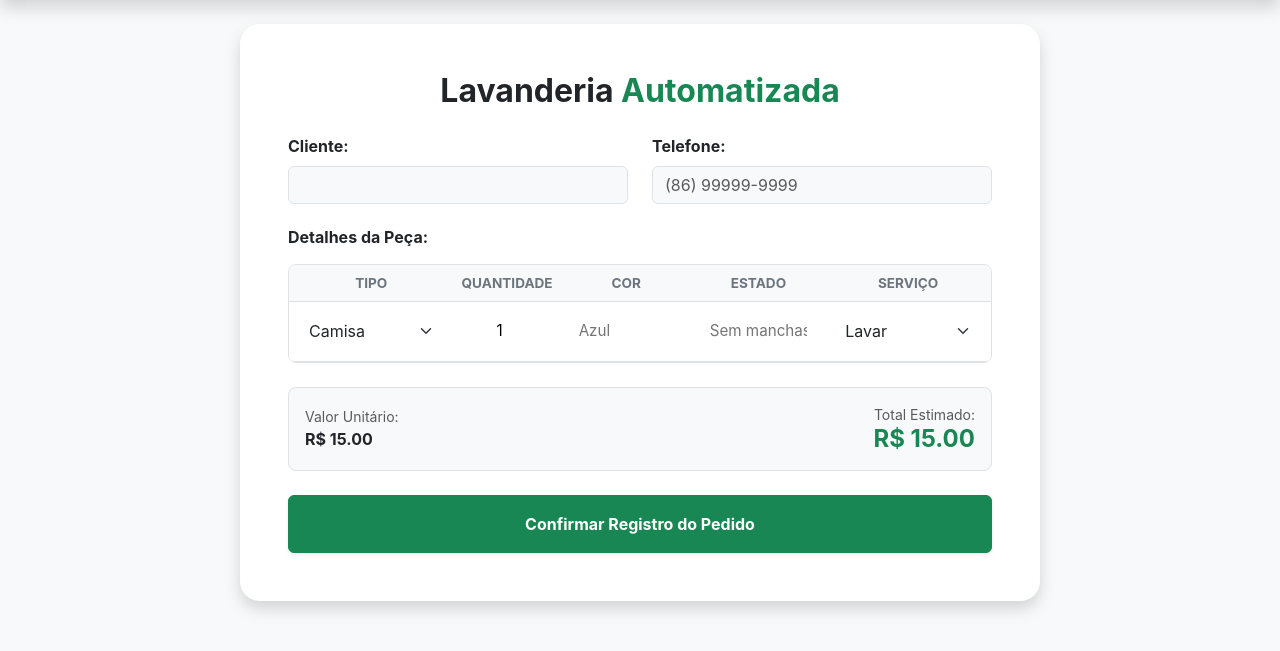
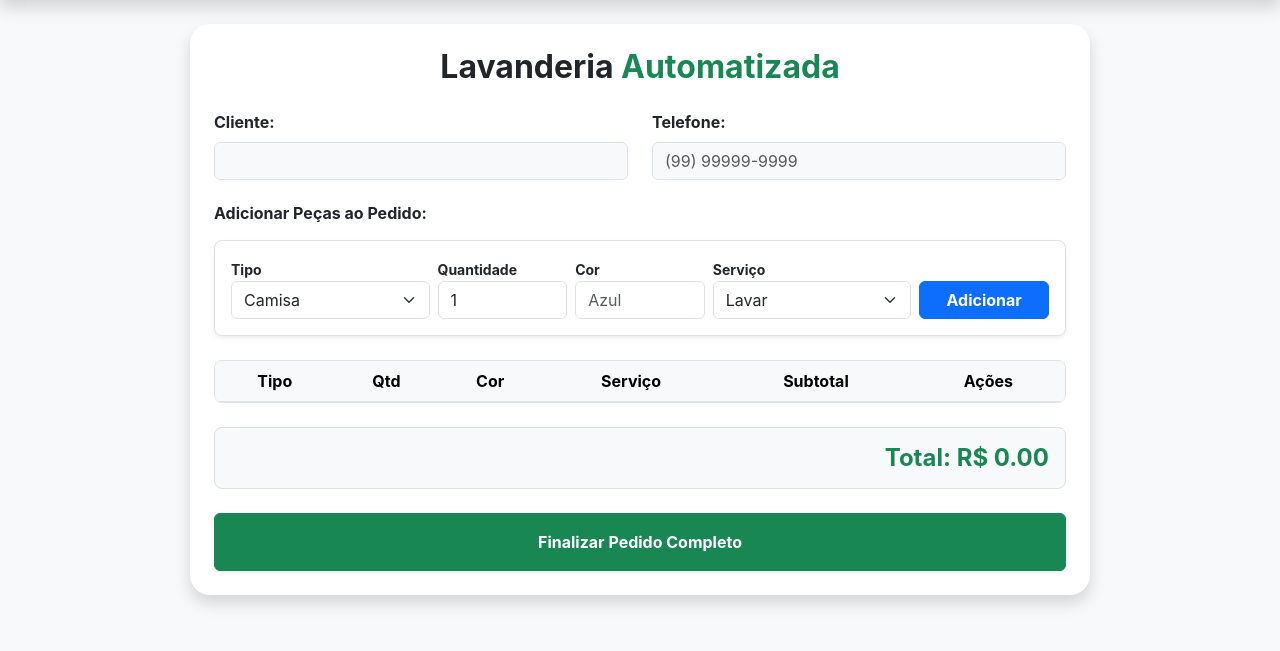
Before and after one commit to Francisco-Cassio/lavandeira_automatizada, a Flask app: page /registro in a window 1280 px wide. Shown: the part 56-707 px from the top of the page. Run offline with Flask 3, Linux system fonts and the light colour scheme; lists and menus that the app fills with data are empty.

Commit message:
:sparkles: feat: implementar carrinho dinâmico para múltiplos itens e processamento de pedidos em lote

```diff
--- a/app.py
+++ b/app.py
@@ -24,15 +24,15 @@ def login_action():
 def index_registro():
     return render_template('index.html')
 
-@app.route('/registrar_pedido', methods=['POST'])
-def registrar_pedido():
-    nome = request.form.get('cliente')
-    tel = request.form.get('telefone')
-    tipo = request.form.get('tipo')
-    cor = request.form.get('cor')
-    estado = request.form.get('estado')
-    servico = request.form.get('servico')
-    quantidade = int(request.form.get('quantidade', 1))
+@app.route('/registrar_pedido_multiplo', methods=['POST'])
+def registrar_pedido_multiplo():
+    dados = request.get_json()
+    nome = dados.get('cliente')
+    tel = dados.get('telefone')
+    itens = dados.get('itens', [])
+
+    if not itens:
+        return "Nenhum item adicionado", 400
 
     conn = db.get_db()
     cursor = conn.cursor()
@@ -42,11 +42,13 @@ def registrar_pedido():
     cliente = cursor.execute("SELECT id FROM clientes WHERE telefone = ?", (tel,)).fetchone()
     cliente_id = cliente['id']
 
-    peca_obj = Peca(tipo, cor, estado, servico)
-    pedido_obj = Pedido(0, Cliente(cliente_id, nome, tel, ""))
+    cliente_obj = Cliente(cliente_id, nome, tel, "")
+    pedido_obj = Pedido(0, cliente_obj)
 
-    for _ in range(quantidade):
-        pedido_obj.adicionar_peca(peca_obj)
+    for item in itens:
+        peca_info = Peca(item['tipo'], item['cor'], "Recebido", item['servico'])
+        for _ in range(int(item['qtd'])):
+            pedido_obj.adicionar_peca(peca_info)
 
     cursor.execute("""INSERT INTO pedidos (cliente_id, valor_bruto, desconto, valor_liquido, status, status_pagamento)
                       VALUES (?, ?, ?, ?, ?, ?)""",
@@ -54,7 +56,7 @@ def registrar_pedido():
 
     conn.commit()
     conn.close()
-    return redirect(url_for('gestao'))
+    return {"status": "sucesso"}, 200
 
 @app.route('/gestao')
 def gestao():
--- a/templates/index.html
+++ b/templates/index.html
@@ -26,18 +26,18 @@
     </nav>
 
     <div class="container">
-      <div class="card card-registro shadow mx-auto">
-        <div class="card-body p-5">
+      <div class="card card-registro shadow mx-auto" style="max-width: 900px">
+        <div class="card-body p-4">
           <h2 class="text-center mb-4 fw-bold">
             Lavanderia <span class="text-success">Automatizada</span>
           </h2>
-          <form action="/registrar_pedido" method="POST">
+
           <div class="row mb-4">
             <div class="col-md-6">
               <label class="form-label fw-bold">Cliente:</label>
               <input
                 type="text"
-                  name="cliente"
+                id="clienteNome"
                 class="form-control bg-light"
                 required
               />
@@ -46,151 +46,196 @@
               <label class="form-label fw-bold">Telefone:</label>
               <input
                 type="text"
-                  name="telefone"
+                id="clienteTel"
                 class="form-control bg-light"
-                  placeholder="(86) 99999-9999"
+                placeholder="(99) 99999-9999"
                 required
               />
             </div>
           </div>
 
-            <h6 class="fw-bold mb-3">Detalhes da Peça:</h6>
-            <div class="border rounded-3 overflow-hidden">
-              <table class="table table-registro mb-0 align-middle text-center">
-                <thead class="table-light">
-                  <tr>
-                    <th style="width: 25%">Tipo</th>
-                    <th style="width: 10%">Quantidade</th>
-                    <th style="width: 20%">Cor</th>
-                    <th style="width: 20%">Estado</th>
-                    <th style="width: 25%">Serviço</th>
-                  </tr>
-                </thead>
-                <tbody>
-                  <tr>
-                    <td>
-                      <select
-                        name="tipo"
-                        id="tipoPeca"
-                        class="form-select border-0 bg-transparent"
-                        onchange="atualizarPreco()"
-                      >
+          <h6 class="fw-bold mb-3">Adicionar Peças ao Pedido:</h6>
+          <div class="p-3 bg-white border rounded-3 mb-4 shadow-sm">
+            <div class="row g-2 align-items-end">
+              <div class="col-md-3">
+                <label class="small fw-bold">Tipo</label>
+                <select id="tipoInput" class="form-select">
                   <option value="Camisa">Camisa</option>
                   <option value="Calça">Calça</option>
                   <option value="Toalha">Toalha</option>
-                        <option value="Roupa Delicada">Roupa Delicada</option>
+                  <option value="Roupa Delicada">Delicada</option>
                 </select>
-                    </td>
-                    <td>
+              </div>
+              <div class="col-md-2">
+                <label class="small fw-bold">Quantidade</label>
                 <input
                   type="number"
-                        name="quantidade"
-                        id="qtdPeca"
-                        class="form-control-table text-center"
+                  id="qtdInput"
+                  class="form-control"
                   value="1"
                   min="1"
-                        oninput="atualizarPreco()"
-                        required
                 />
-                    </td>
-                    <td>
+              </div>
+              <div class="col-md-2">
+                <label class="small fw-bold">Cor</label>
                 <input
                   type="text"
-                        name="cor"
-                        class="form-control-table"
+                  id="corInput"
+                  class="form-control"
                   placeholder="Azul"
-                        required
                 />
-                    </td>
-                    <td>
-                      <input
-                        type="text"
-                        name="estado"
-                        class="form-control-table"
-                        placeholder="Sem manchas"
-                        required
-                      />
-                    </td>
-                    <td>
-                      <select
-                        name="servico"
-                        class="form-select border-0 bg-transparent"
-                      >
+              </div>
+              <div class="col-md-3">
+                <label class="small fw-bold">Serviço</label>
+                <select id="servicoInput" class="form-select">
                   <option value="Lavar">Lavar</option>
                   <option value="Secar">Secar</option>
                   <option value="Passar">Passar</option>
-                        <option value="Pacote Completo">Pacote Completo</option>
+                  <option value="Pacote Completo">Completo</option>
                 </select>
-                    </td>
+              </div>
+              <div class="col-md-2">
+                <button
+                  type="button"
+                  onclick="adicionarPeca()"
+                  class="btn btn-primary w-100 fw-bold"
+                >
+                  Adicionar
+                </button>
+              </div>
+            </div>
+          </div>
+
+          <div class="table-responsive border rounded-3 mb-4">
+            <table class="table table-hover mb-0 text-center align-middle">
+              <thead class="table-light">
+                <tr>
+                  <th>Tipo</th>
+                  <th>Qtd</th>
+                  <th>Cor</th>
+                  <th>Serviço</th>
+                  <th>Subtotal</th>
+                  <th>Ações</th>
                 </tr>
-                </tbody>
+              </thead>
+              <tbody id="listaItens"></tbody>
             </table>
           </div>
 
           <div
-              class="mt-4 p-3 bg-light rounded-3 d-flex justify-content-between align-items-center border"
+            class="p-3 bg-light rounded-3 d-flex justify-content-between align-items-center border"
           >
-              <div>
-                <span class="text-muted small d-block">Valor Unitário:</span>
-                <span class="fw-bold text-dark"
-                  >R$ <span id="exibirPreco">15.00</span></span
-                >
-              </div>
-              <div class="text-end">
-                <span class="text-muted small d-block">Total Estimado:</span>
-                <h4 class="fw-bold text-success mb-0" id="totalEstimado">
-                  R$ 15.00
+            <div class="text-end w-100">
+              <h4 class="fw-bold text-success mb-0">
+                Total: R$ <span id="totalPedido">0.00</span>
               </h4>
               <small
                 class="text-danger fw-bold"
                 id="avisoDesconto"
                 style="display: none"
+                >10% de desconto aplicado por volume!</small
               >
-                  10% de desconto aplicado! (Volume >= 5)
-                </small>
             </div>
           </div>
 
           <button
-              type="submit"
+            onclick="finalizarPedido()"
             class="btn btn-success w-100 py-3 fw-bold mt-4 shadow-sm"
           >
-              Confirmar Registro do Pedido
+            Finalizar Pedido Completo
           </button>
-          </form>
         </div>
       </div>
     </div>
 
     <script>
-      function atualizarPreco() {
+      let carrinho = [];
       const precosBase = {
-          Camisa: 15.0,
-          Calça: 20.0,
-          Toalha: 10.0,
-          "Roupa Delicada": 25.0,
+        Camisa: 15,
+        Calça: 20,
+        Toalha: 10,
+        "Roupa Delicada": 25,
       };
 
-        const tipo = document.getElementById("tipoPeca").value;
-        const qtd = parseInt(document.getElementById("qtdPeca").value) || 1;
+      function adicionarPeca() {
+        const tipo = document.getElementById("tipoInput").value;
+        const qtd = parseInt(document.getElementById("qtdInput").value);
+        const cor = document.getElementById("corInput").value || "N/A";
+        const servico = document.getElementById("servicoInput").value;
 
-        let precoUn = precosBase[tipo] || 10.0;
-        let total = precoUn * qtd;
+        if (qtd < 1) return alert("Quantidade mínima é 1");
 
-        if (qtd >= 5) {
-          total = total * 0.9;
+        const item = { tipo, qtd, cor, servico, precoUn: precosBase[tipo] };
+        carrinho.push(item);
+        atualizarTabela();
+
+        document.getElementById("corInput").value = "";
+        document.getElementById("qtdInput").value = "1";
+      }
+
+      function removerItem(index) {
+        carrinho.splice(index, 1);
+        atualizarTabela();
+      }
+
+      function atualizarTabela() {
+        const corpo = document.getElementById("listaItens");
+        corpo.innerHTML = "";
+        let bruto = 0;
+        let totalQtd = 0;
+
+        carrinho.forEach((item, index) => {
+          const subtotal = item.precoUn * item.qtd;
+          bruto += subtotal;
+          totalQtd += item.qtd;
+
+          corpo.innerHTML += `
+            <tr>
+              <td>${item.tipo}</td>
+              <td>${item.qtd}</td>
+              <td>${item.cor}</td>
+              <td>${item.servico}</td>
+              <td>R$ ${subtotal.toFixed(2)}</td>
+              <td><button class="btn btn-sm btn-outline-danger" onclick="removerItem(${index})">Remover</button></td>
+            </tr>`;
+        });
+
+        let valorFinal = bruto;
+        if (totalQtd >= 5) {
+          valorFinal = bruto * 0.9;
           document.getElementById("avisoDesconto").style.display = "block";
         } else {
           document.getElementById("avisoDesconto").style.display = "none";
         }
 
-        document.getElementById("exibirPreco").innerText = precoUn.toFixed(2);
-        document.getElementById("totalEstimado").innerText =
-          "R$ " + total.toFixed(2);
+        document.getElementById("totalPedido").innerText =
+          valorFinal.toFixed(2);
       }
 
-      // Executa no carregamento inicial
-      window.onload = atualizarPreco;
+      async function finalizarPedido() {
+        const cliente = document.getElementById("clienteNome").value;
+        const telefone = document.getElementById("clienteTel").value;
+
+        if (!cliente || !telefone || carrinho.length === 0) {
+          return alert(
+            "Preencha os dados do cliente e adicione ao menos uma peça."
+          );
+        }
+
+        const payload = { cliente, telefone, itens: carrinho };
+
+        const response = await fetch("/registrar_pedido_multiplo", {
+          method: "POST",
+          headers: { "Content-Type": "application/json" },
+          body: JSON.stringify(payload),
+        });
+
+        if (response.ok) {
+          window.location.href = "/gestao";
+        } else {
+          alert("Erro ao registrar pedido.");
+        }
+      }
     </script>
   </body>
 </html>
```
Lines whose indentation alone changed are shown as unchanged.
